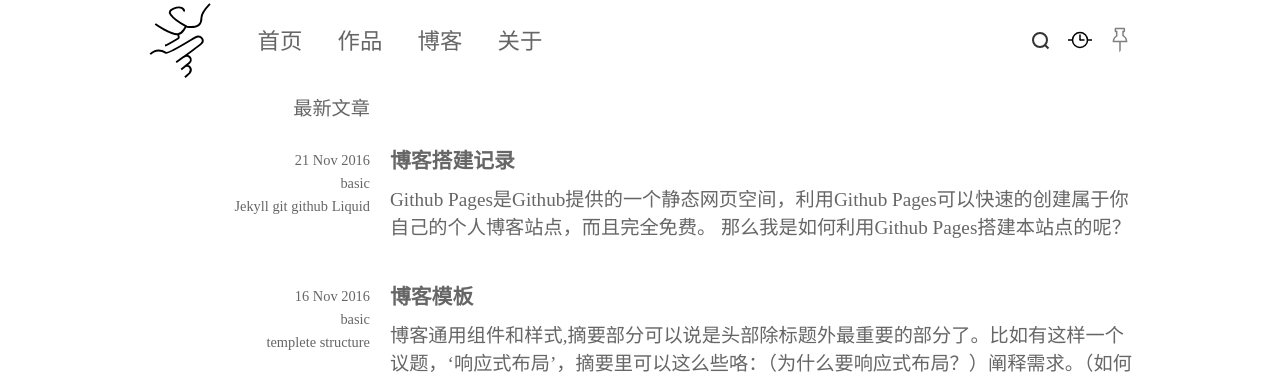
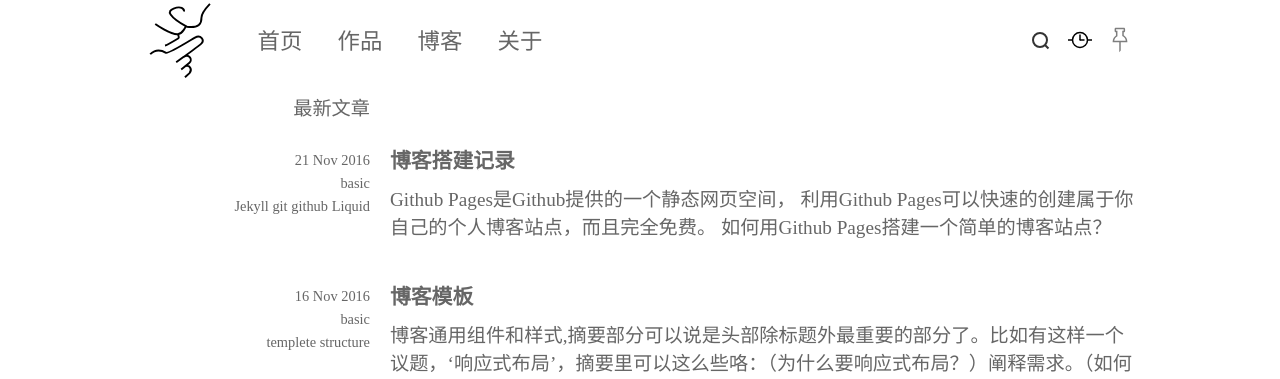
Before and after one commit to ouhsub/ouhsub.github.io, a Jekyll site: the page built from index.html, in a window 1280 px wide. Shown: the top 379 px of the page. Built offline with Jekyll 4.4.1, drawn with Linux system fonts in a browser that asks for light colours; some of the changed lines change nothing that is shown.

Commit message:
finish blog build_github_pages

```diff
--- a/blog/basic/_posts/2016-11-21-Build_up_simple_Blog_with_Github_pages.html
+++ b/blog/basic/_posts/2016-11-21-Build_up_simple_Blog_with_Github_pages.html
@@ -2,10 +2,11 @@
 layout: blog
 title: 博客搭建记录
 excerpt: >
-  Github Pages是Github提供的一个静态网页空间，利用Github Pages可以快速的创建属于你自己的个人博客站点，而且完全免费。
-  那么我是如何利用Github Pages搭建本站点的呢？
+  Github Pages是Github提供的一个静态网页空间，
+  利用Github Pages可以快速的创建属于你自己的个人博客站点，而且完全免费。
+  如何用Github Pages搭建一个简单的博客站点？
 tags: Jekyll git github Liquid
-chapters: [创建站点仓库, 利用Jekyll生成站点, 发布站点]
+chapters: [创建站点仓库, 利用Jekyll生成站点, 部署发布]
 published: true
 scripts: [prism.default.basic]
 styles: [prism.default.basic]
@@ -21,11 +22,12 @@
       <p>
         <a href="https://pages.github.com" target="_blank">Github Pages</a>
         寄存着基于仓库生成的用户、组织或项目站点页面。站点大体可以分为两种类型：用户/组织站点和项目站点。
-        更多具体细节可查阅Github Pages的帮助文档<sup><a href="#ref_1">1</a></sup>。
+        更多具体细节可查阅
+        <a href="https://help.github.com/categories/github-pages-basics/" target="_blank">Github Pages的帮助文档</a>。
       </p>
-      <h3>username.github.io</h3>
+      <h3>&lt;username&gt;.github.io</h3>
       <p>
-        用户站点需要创建在一个指定命名为username.github.io的仓库中，username即账户名称。
+        用户站点需要创建在一个指定命名为&lt;username&gt;.github.io的仓库中，username即账户名称。
         这个仓库的master分支将被用于创建和发布用户站点。
         创建完成后在仓库的master分支下新建一个文件：
       <pre><code class="language-markup">&lt;!-- file:index.html --&gt;
@@ -34,7 +36,20 @@
       </p>
       <h3>项目站点</h3>
       <p>
-
+        创建项目站点有三种方式:
+        <ol>
+          <li>master分支</li>
+          <li>gh-pages分支</li>
+          <li>master分支下/docs文件夹</li>
+        </ol>
+        <p>
+          在选定的分支或文件夹下创建页面后，进入仓库的设置面板，找到Github Pages设置区块，
+          将资源设置为相应的分支/文件夹就可以了
+          (repository-&gt;setting-&gt;-&gt;Github Pages-&gt;Source)。
+        </p>
+        <p>
+          此时通过https://username.github.io/repository-name/就可以访问项目主页了。
+        </p>
       </p>
     </article>
   </div>
@@ -47,13 +62,13 @@
         <p>
           <a href="http://jekyllrb.com/" target="_blank">Jekyll</a>是一个静态站点生成器，
           可以方便地将网页分解、组件化，并且支持高级模板特性和Jekyll主题。
-          Github Pages支持 <strong>任何一种</strong> 静态站点生成器，
-          而这其中Jekyll是文档中唯一提供详细描述的。
+          虽然Github Pages支持 <strong>任意一种</strong> 静态站点生成器，
+          而这其中Jekyll是其文档中唯一提供详细描述的。
         </p>
         <p>
           在Jekyll的诸多优势中，我比较看重的是 利用Liquid模板引擎可以方便地组织站点数据结构，
           而站点的通用模板(如header、footer等)都是通过这一特性实现的。此外，
-          还可以使用意读易写的Markdown代替HTML，并且可以在不引入CSS文件的前提下使用Jekyll主题等。
+          还可以使用意读易写的Markdown代替HTML，在不引入CSS文件的前提下使用Jekyll主题等。
         </p>
       </div>
       <h3>搭建Jekyll本地工作环境</h3>
@@ -62,9 +77,9 @@
            配置环境需求
            <p>
             Jekyll依赖于Ruby，所以安装前需要先搭建Ruby的运行环境。
-            我个人是用RVM对Ruby进行版本管理，这里不再赘述，详情请参考官方文档
-            <sup><a href="#ref_2">2</a></sup>。<br>
-            Jekyll的最好安装方式是通过RubyGem:
+            我是用RVM对Ruby进行版本管理，这里不再赘述，详情请参考
+            <a href="http://rvm.io/" target="_blank">官方文档</a>。<br>
+            最好通过RubyGem来安装Jekyll，管理起来比较方便:
             <code class="language-bash">
               $ gem install jekyll
             </code>
@@ -75,108 +90,18 @@
           <pre><code class="language-bash">$ jekyll new blog   # 创建新项目
 $ cd blog   # 进入项目目录
 $ jekyll server   # 开启本地服务器预览</code></pre>
-          此时访问本地localhost:4000即可查看默认的Jekyll项目了。
+          此时访问本地localhost:4000即可查看默认生成的Jekyll项目了。
         </li>
-        更多Jekyll知识请查阅<a href="http://jekyllrb.com/docs/home/" target="_blank">官方文档</a>
-        或 <a href="/blogs/basic/2016/11/23/Jekyll_detailed.html">Jekyll详解</a>。
       </ol>
       <h3>组织项目结构</h3>
       新建项目的目录结构:
-      <ul class="dir-container">
-        <li>
-          _posts
-          <span class="open-trigger">+</span>
-          <ul class="dir-container hidden">
-            <li>2016-11-23-welcome-to-jekyll.markdown</li>
-          </ul>
-        </li>
-        <li>
-          _site
-          <span class="open-trigger">+</span>
-          <ul class="dir-container hidden">
-            <li>
-              about
-              <span class="open-trigger">-</span>
-              <ul class="dir-container">
-                <li>index.html</li>
-              </ul>
-            </li>
-            <li>
-              assets
-              <span class="open-trigger">-</span>
-              <ul class="dir-container">
-                <li>main.css</li>
-              </ul>
-            </li>
-            <li>
-              jekyll
-              <span class="open-trigger">-</span>
-              <ul class="dir-container">
-                <li>
-                  update
-                  <span class="open-trigger">-</span>
-                  <ul class="dir-container">
-                    <li>
-                      2016
-                      <span class="open-trigger">-</span>
-                      <ul class="dir-container">
-                        <li>
-                          11
-                          <span class="open-trigger">-</span>
-                          <ul class="dir-container">
-                            <li>
-                              23
-                              <span class="open-trigger">-</span>
-                              <ul class="dir-container">
-                                <li>
-                                  welcome-to-jekyll.html
-                                </li>
-                              </ul>
-                            </li>
-                          </ul>
-                        </li>
-                      </ul>
-                    </li>
-                  </ul>
-                </li>
-              </ul>
-            </li>
-            <li>feed.xml</li>
-            <li>feed.xslt.xml</li>
-            <li>index.html</li>
-          </ul>
-        </li>
-        <li>
-          .sass-cache
-          <span class="open-trigger">+</span>
-          <ul class="dir-container hidden">
-            <li>
-              484c146ba927a3b31cdf6cafaee64c2e036cf3fc
-              <span class="open-trigger">-</span>
-              <ul class="dir-container">
-                <li>_base.scssc</li>
-                <li>_layout.scssc</li>
-                <li>_syntax-highlighting.scssc</li>
-              </ul>
-            </li>
-            <li>
-              03198686e030127dddc53a6188a820a1a7f87a38
-              <span class="open-trigger">-</span>
-              <ul class="dir-container">
-                <li>minima.scssc</li>
-              </ul>
-            </li>
-          </ul>
-        </li>
-        <li>_config.yml</li>
-        <li>.gitignore</li>
-        <li>about.md</li>
-        <li>Gemfile</li>
-        <li>Gemfile.lock</li>
-        <li>index.md</li>
-      </ul>
       <p>
-        要完成项目需求，单靠预定义配置生成的结构还是太单薄了，需要对目录结构和数据结构进行进一步的完善。
+        我的需求是: 首先要有首页、作品、博客、关于四个页面，其中首页用于展示最近10篇文章的列表及其他杂项;
+        博客页用于展示所有文章的列表;作品用于展示仓库项目的列表;关于用于展示个人信息。
+        此外还需要一个分类页面，用于展示特定类目的文章列表;一个标签页面，用于展示特定标签的文章列表。其余的就是每篇文章的页面了。
+      </p>
+      <p>
+        要完成这里的需求，单靠预定义配置生成的结构还是太单薄了，需要对目录结构和数据结构进行进一步的完善。
       </p>
       <ol>
         <li>
@@ -192,10 +117,21 @@
               </ul>
             </li>
             <li>
+            <li>
+              _data
+              <span class="open-trigger">-</span>
+              <ul class="dir-container">
+                <li>projects.yml</li>
+              </ul>
+            </li>
+            <li>
               _includes
               <span class="open-trigger">-</span>
               <ul class="dir-container">
+                <li>head.html</li>
                 <li>header.html</li>
+                <li>sider.html</li>
+                <li>widget.html</li>
                 <li>footer.html</li>
               </ul>
             </li>
@@ -205,110 +141,132 @@
               <ul class="dir-container">
                 <li>default.html</li>
                 <li>post.html</li>
-                <li>project.html</li>
               </ul>
             </li>
+            <li>
+              blog
+              <span class="open-trigger">-</span>
+              <ul class="dir-container">
+                <li>
+                  basic
+                  <span class="open-trigger">-</span>
+                  <ul class="dir-container">
+                    <li>index.html</li>
                     <li>
                       _posts
                       <span class="open-trigger">-</span>
                       <ul class="dir-container">
-                <li>
-                  blogs
-                  <span class="open-trigger">-</span>
-                  <ul class="dir-container">
-                    <li>2016-11-23-Build_up_Github_Pages.html</li>
-                  </ul>
-                </li>
-                <li>
-                  projects
-                  <span class="open-trigger">-</span>
-                  <ul class="dir-container">
-                    <li>2016-11-24-SVG_icon_font.html</li>
+                        <li>2016-11-22-Blog_Templete.html</li>
                       </ul>
                     </li>
                   </ul>
                 </li>
                 <li>
-              about
+                  master
                   <span class="open-trigger">-</span>
                   <ul class="dir-container">
                     <li>index.html</li>
+                    <li>
+                      _posts
+                      <span class="open-trigger">-</span>
+                      <ul class="dir-container">
+                        <li>2016-11-24-JQuery_Detailed.html</li>
+                      </ul>
+                    </li>
                   </ul>
                 </li>
                 <li>
-              blogs
-              <span class="open-trigger">-</span>
-              <ul class="dir-container">
-                <li>index.html</li>
-              </ul>
+                  index.html
                 </li>
-            <li>
-              projects
-              <span class="open-trigger">-</span>
-              <ul class="dir-container">
-                <li>index.html</li>
               </ul>
             </li>
             <li>
               assets
               <span class="open-trigger">-</span>
               <ul class="dir-container">
+                <li>
+                  styles
+                  <span class="open-trigger">-</span>
+                  <ul class="dir-container">
                     <li>main.css</li>
+                  </ul>
+                </li>
+                <li>
+                  imgs
+                  <span class="open-trigger">-</span>
+                  <ul class="dir-container">
+                    <li>logo.svg</li>
+                  </ul>
+                </li>
+                <li>
+                  scripts
+                  <span class="open-trigger">-</span>
+                  <ul class="dir-container">
                     <li>main.js</li>
                   </ul>
                 </li>
-            <li>
-              tags
-              <span class="open-trigger">-</span>
-              <ul class="dir-container">
-                <li>index.html</li>
               </ul>
             </li>
             <li>
-              categories
-              <span class="open-trigger">-</span>
-              <ul class="dir-container">
-                <li>index.html</li>
-              </ul>
+              about.html
+            </li>
+            <li>
+              project.html
+            </li>
+            <li>
+              tag.html
             </li>
             <li>index.html</li>
+            <li>.gitignore</li>
           </ul>
           <p>
-            在这个结构中，除了Jekyll功能性的目录(_drafts、_posts、_layouts、_includes)外，
-            我还定义了blogs、projects、tags等文件夹，用于存放单独的页面，assets用于存放静态文件。
+            通过这个结构，主要实现了这样几个需求：
+            <ul>
+              <li>
+                <p>
+                  通过/blog/*/_posts/对文章进行分类，其中/blog/index.html用于展示所有文章列表，
+                  /blog/*/index.html则用于展示每个类目下的文章列表
+                </p>
+              </li>
+              <li>
+                <p>
+                  /index.html、/about.html、/project.html/、/tag.html
+                  分别是首页、关于、项目和每个标签类文章列表的页面
+                </p>
+              </li>
+              <li>
+                <p>
+                  /_data/projects.yml用于存储仓库项目的数据
+                </p>
+              </li>
+              <li>
+                <p>
+                  /_drafts/、/_layouts/、/_includes/这些预置文件夹分别用于存储草稿、模板和网页部件
+                </p>
+              </li>
+              <li>
+                <p>
+                  /assets/用于存储静态文件
+                </p>
+              </li>
+            </ul>
           </p>
         </li>
         <li>
           数据结构
           <p>
-            站点数据结构的组织全靠 <a href="https://shopify.github.io/liquid/" target="_blank">Liquid</a> 模板语法
-            、每篇文章的<a href="http://www.yaml.org/" target="_blank">YAML</a>头信息，
-            以及站点配置文件_config.yml。
+            Jekyll站点数据结构的组织全靠Liquid模板引擎。
+            而其数据主要来自这三个地方:每篇文章的YAML头信息、配置文件_config.yml
+            以及存放于/_data/目录下的数据文件。
           </p>
           <p>
-            Liquid
-            <sup><a href="#ref_3">3</a></sup>
-            是一个应特殊需求而生的模板引擎。
-            它有两种标记类型：
-          </p>
-          <ul>
-            <li>
-              Output标记，用于输出文本，格式采用 {% raw %}{{ 两个尖括号包围 }}{% endraw %}
-            </li>
-            <li>
-              Tag标记，用于执行命令或者处理格式: {% raw %}{% 一对尖括号内一对百分号 %}{% endraw %}
-            </li>
-          </ul>
-          <div>
-            <p>
-              _config.yml配置文件<br>
-              新创建的项目中并没有定义样式，但是仍然渲染出了/_site/assets/main.css文件，
-              所有的样式都是基于配置文件中指定的主题生成的。
-              除此之外，配置文件还定义了其他一些站点信息和渲染配置等配置项。
+            <strong>_config.yml配置文件</strong><br>
+            除对站点进行基础配置外，_config.yml文件下还可以定义一些站点级(site)的信息、数据变量等。
+            网站的meta头信息，比如author、description等都可以在这里设置。
             <pre><code class="language-yaml"># _config.yml
 
 # 站点设置(Site setting)
-# 这里的变量可以在页面中通过Output标记调用，如:{% raw %}{{ site.title }}{% endraw %}
+# 在这里设置的变量可以在页面中通过Output标记调用，如:{% raw %}{{ site.title }}{% endraw %}
 # 可以创建任意的自定义变量variables，然后通过{% raw %}{{ site.variables }}{% endraw %}调用。
 
 title: "Ouhsub" # 站点标题
@@ -330,138 +288,149 @@
 - Gemfile
 - Gemfile.lock</code></pre>
           </p>
-            我的config文件是留空的，并没有使用任何主题或设置任何全站的变量。
-          </div>
 
-          <p>YAML头信息是定义在每篇文章头部的，用上下三个短横线包围的配置信息，如：
+          <p>
+            <strong>YAML头信息</strong><br>
+            定义在每篇文章或页面头部，用上下三个短横线包围的局部配置信息，如：
             <pre><code class="language-markup">&lt;!-- 2016-11-23-Build_up_Github_Pages.html --&gt;</code><code class="language-yaml">
 ---
-layout: blog
-title: 博客搭建记录
-categories: blogs basic
-excerpt: >
+layout: blog  #选择模板
+title: 博客搭建记录  #定义页面标题
+excerpt: >  #用于覆写自动生成的文章摘要的变量
   Github Pages是Github提供的一个静态网页空间，
   利用Github Pages可以快速的创建属于你自己的个人博客站点，
   而且完全免费。
   那么我是如何利用Github Pages搭建本站点的呢？
-tags: Jekyll git github Liquid
-chapters: [创建站点仓库, 利用Jekyll生成站点, 发布站点]
-published: true
-script: prism.default.basic
-style: prism.default.basic
+tags: Jekyll git github Liquid  #定义多个文章标签
+published: true  #是否发布文章
+#自定义的变量
+chapters: [创建站点仓库, 利用Jekyll生成站点]  #用于文章头部和侧边栏的子级导航数组
+script: [prism.default.basic, chart]  #用于动态加载JS脚本的数组
+style: [prism.default.basic]  #用于动态加载CSS样式表的数组
 ---</code></pre>
-            每篇文章的YAML头信息中定义的变量都可以通过对文章的引用(page或任意其他标识符){% raw %}{{ page.variables }}{% endraw %}调用，
-            要与站点的YAML变量调用{% raw %}{{ site.variables }}{% endraw %}区别开。
+            文章或页面的YAML头信息中定义的变量都可以通过对文章或页面的引用(如page或任意其他标识符)
+            {% raw %}{{ page.variables }}{% endraw %}调用，
+            要与调用站点级变量时使用的{% raw %}{{ site.variables }}{% endraw %}区别开。
           </p>
           <p>
-            首页的数据需求是列出最新发表的10篇blog文章，而不包括projects中的项目。可以这样写咯：
-            <pre><code class="language-markup">&lt;!-- index.html --&gt;
----
-layout: default
-title: 首页 | Ouhsub
----
+            <strong>数据文件</strong><br>
+            Jekyll引擎可以自动加载定义在/_data/文件夹下的数据文件，这些文件主要保存着格式化的
+            站点数据。
+            <pre><code class="language-yaml">#/_data/projects.yml
+- name:     SVG icon lib
+  excerpt:  到底是用svg？sprits？还是icon font？
+  url:      https://ouhsub.github.io/svg_icon_lib
+  path:     https://github.com/ouhsub/svg_icon_lib
+  start:    "2016-11-26"
+  finished: true
 
-&lt;div&gt;
-  &lt;h1&gt;最新文章&lt;/h1&gt;
-  &lt;div&gt;
-    &lt;ul&gt;
-      {% raw %}{% for category in site.categories %}
-        {% if category[0] == 'blogs' %}
-          {% assign pages_list = category[1] %}
-          {% for node in pages_list limit:10 %}{% endraw %}
-          &lt;li&gt;
-            &lt;div&gt;
-              &lt;a href="{% raw %}{{ BASE_PATH }}{{{node.url}}{% endraw %}"&gt;
-                &lt;h2&gt;{% raw %}{{ node.title }}{% endraw %}&lt;/h2&gt;
-                &lt;p&gt;{% raw %}{{ node.excerpt }}{% endraw %}&lt;/p&gt;
-              &lt;/a&gt;
-            &lt;/div&gt;
-          &lt;/li&gt;
-          {% raw %}{% endfor %}
-        {% endif %}
-      {% endfor %}{% endraw %}
-    &lt;/ul&gt;
-  &lt;/div&gt;
-&lt;/div&gt;</code></pre>
-            这里先遍历了站点所有的categories，
-            然后拿到类目(category[0])为blogs的所有文章(category[1])，
-            将文章列表赋值给变量page_list,
-            最后遍历page_list，输出每篇文章的各项信息，并使用 limit:10 过滤器限制了输出数量。
+- name:     CSS Layout
+  excerpt:  CSS页面布局
+  url:      https://ouhsub.github.io/css_layout
+  path:     https://github.com/ouhsub/css_layout
+  start:    "2016-11-25"
+  finished: false</code></pre>
+            可以通过文件名访问数据文件中的数据: {% raw %}{{ site.projects }}{% endraw %}，
+            利用Liquid就可以将这些数据循环输出到页面上了。
           </p>
           <p>
-            其余blog页面、project页面、以及分类，标签页也都是使用类似的结构来实现的。
+            <strong>Liquid</strong><br>
+            <a href="https://shopify.github.io/liquid/" target="_blank">Liquid</a>
+            是一个应特殊需求而生的模板引擎。
+            它有两种标记类型,
+            Output标记，用于输出文本: {% raw %}{{ }}{% endraw %};
+            Tag标记，用于执行命令或者处理格式: {% raw %}{% %}{% endraw %}。
+            Jekyll中的所有逻辑和数据输出都是通过Liquid实现的。
           </p>
         </li>
       </ol>
-      <h3>编辑博客内容</h3>
+      <h3>编辑内容</h3>
+      <p>
+        Jekyll的内容系统可以以下几种:
+      </p>
       <ol>
         <li>
-          头信息
+          Pages
           <p>
-            <pre><code class="language-markup">&lt;!-- 2016-11-23-Build_up_Github_Pages.html --&gt;</code><code class="language-yaml">
----
-layout: blog
-title: 博客搭建记录
-categories: blogs basic
-excerpt: >
-  Github Pages是Github提供的一个静态网页空间，
-  利用Github Pages可以快速的创建属于你自己的个人博客站点，
-  而且完全免费。
-  那么我是如何利用Github Pages搭建本站点的呢？
-tags: Jekyll git github Liquid
-chapters: [创建站点仓库, 利用Jekyll生成站点, 发布站点]
-published: true
-script: prism.default.basic
-style: prism.default.basic
----</code></pre>
-            这个文件的头信息中9个变量：
-            <ul>
-              <li>layout: 指定页面使用的模板</li>
-              <li>title: 定义页面变量title</li>
-              <li>categories: 指定文章类目</li>
-              <li>tags: 指定文章标签</li>
-              <li>excerpt: 定义摘要变量，以覆盖自动生成的摘要</li>
-              <li>published: 是否发表文章</li>
-              <li>chapters: 自定义变量，存储着章节数组</li>
-              <li>script: 自定义变量，用来加载JS文件</li>
-              <li>style: 自定义数组，用来加载CSS文件</li>
-            </ul>
+            Pages主要用来创建主页、关于这样的独立页面。可以通过命名文件或命名包含index.html的文件夹来创建。
+            这两种方式的主要区别是访问页面的URL，但是通过在pages的YAML头信息中设置permalink也可以改变URL啦啦啦。
+            此外，pages页面包含YAML头信息，可以通过{% raw %}{{ site.pages }}{% endraw %}访问所有独立页面。
+            如果不包含YAML头信息，则作为静态文件处理。
           </p>
         </li>
         <li>
-          写文章
+          Posts
           <p>
-            在YAML信息头下面，就可以使用喜欢的语言编写文章内容咯。
-            Jekyll支持2种流行的标记语言格式： Markdown 和 Textile。
-            不过我还是比较习惯用HTML来写。
+            Posts就是文章啦，要放在_posts文件夹下，且命名需遵循一定格式: YEAR-MONTH-DAY-title.MARKUP。
+            包含YAML头信息后，就可以按照喜欢的格式写文章了。通过{% raw %}{{ site.posts }}{% endraw %}
+            可以获取所有文章的引用。
           </p>
         </li>
         <li>
-          草稿
+          Drafts
           <p>
-            保存在_drafts目录下的文件就是草稿。<br>
-            运行<code class="language-bash">$ jekyll server --drafts</code>
-            或者<code class="language-bash">$ jekyll build --drafts</code>
-            两种方法皆会将 Time.now 的值赋予草稿文章，作为其发布日期，生成最新文章。
+            放在/_drafts/目录下的文章就是草稿，草稿不需要遵循命名格式。想预览草稿可以在开启Jekyll服务器的时候
+            加上--drafts参数: <code class="language-bash">$ jekyll server --drafts</code>，
+            或者设置配置项: <code class="language-yaml">show_drafts: true</code>。草稿将使用当前时间被渲染。
           </p>
         </li>
         <li>
-          静态页面
+          Data Files
           <p>
-            有两种方式建立静态页面：命名文件夹和命名文件。
-            一般有about、contact等等页面。这两种方式基本相同，唯一区别就是访问URL不同。
+            数据文件用来存储格式化的数据，通过{% raw %}{{ site.data }}{% endraw %}即可访问这些数据。
+          </p>
+        </li>
+        <li>
+          Static Files
+          <p>
+            静态文件其实就是不包含YAML头信息，不会被Liquid模板引擎处理的文件。
+            通过{% raw %}{{ site.static_files }}{% endraw %}可以访问这些文件的引用。
+            站点的辅助文件(/assset/)一般都是静态文件。
           </p>
         </li>
       </ol>
     </article>
+    <p>
+      Jekyll功能全面，操作简单，作为一个静态页面生成器简直棒棒哒！关于主题和插件等
+      更多Jekyll相关知识请查阅<a href="http://jekyllrb.com/docs/home/" target="_blank">官方文档</a>。
+    </p>
   </div>
   <div class="chapter-item">
-    <a name="发布站点"></a>
-    <h2 class="chapter-title">发布站点</h2>
+    <a name="部署发布"></a>
+    <h2 class="chapter-title">部署发布</h2>
     <article>
+      <ol>
+        <li>
+          数据更新
           <p>
-        使用git命令将当前仓库push到github上就可以了。
+            文章写好后，初始化本地仓库并push到github上的仓库下就可以了。然后通过http://username.github.io就可以访问站点了。
           </p>
+        </li>
+        <li>
+          域名绑定
+          <p>
+            可以在仓库的设置面板中绑定自己选定的域名，具体操作细节可参考
+            <a href="https://help.github.com/articles/using-a-custom-domain-with-github-pages/" target="_blank">官方文档</a>。
+          </p>
+        </li>
+        <li>
+          限制
+          <ul>
+            <li>
+              Github Pages 仓库源推荐不超过1GB。
+            </li>
+            <li>
+              已发布的Github Pages站点尺寸不能超过1GB。
+            </li>
+            <li>
+              Github Pages站点每个月的访问限制为100GB带宽或者100,000个请求。
+            </li>
+            <li>
+              GitHub Pages每小时最多渲染10次。
+            </li>
+          </ul>
+        </li>
+      </ol>
     </article>
   </div>
 </div>
@@ -475,15 +444,6 @@
   </p>
   <h3>参考资料</h3>
   <p class="link-item">
-    <a name="ref_1">1、</a>
-    <a href="https://help.github.com/categories/github-pages-basics/" target="_blank">Github Pages帮助文档</a>
-  </p>
-  <p class="link-item">
-    <a name="ref_2">2、</a>
-    <a href="http://rvm.io/" target="_blank">RVM</a>
-  </p>
-  <p class="link-item">
-    <a name="ref_3">3、</a>
     <a href="https://github.com/Shopify/liquid/wiki/Liquid-for-Designers" target="_blank">Liquid for Designers</a>
   </p>
 </div>
```
Lines whose indentation alone changed are shown as unchanged.
